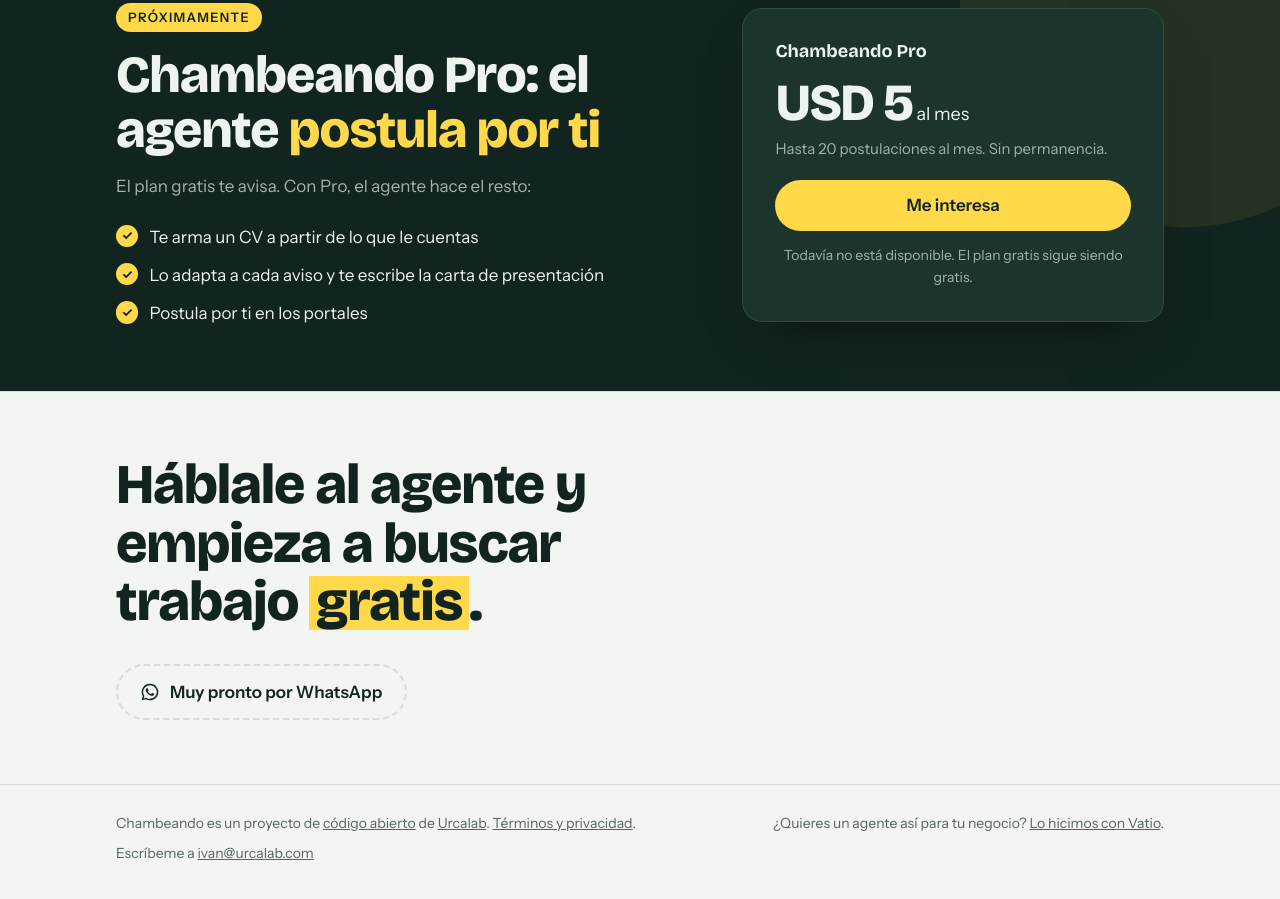
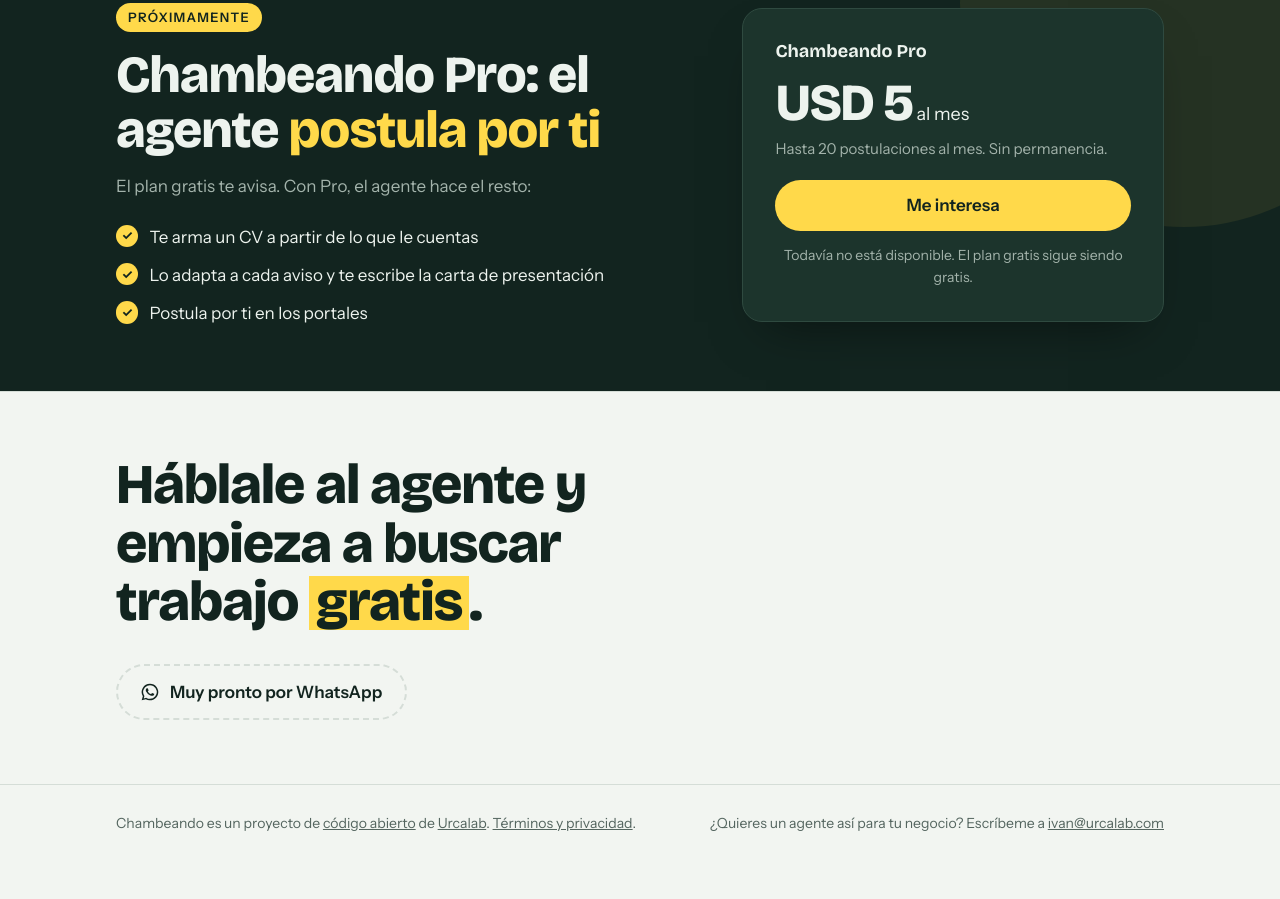
Before and after one commit to urcalab/chambeando, a website: page site/index.html in a window 1280 px wide. Shown: the part 2966-3865 px from the top of the page. After the commit the page ends 3841 px from the top, so only its background shows below. Drawn offline with nearby package versions, Linux system fonts and the light colour scheme.

Commit message:
Pie: el correo reemplaza el link a Vatio
Co-Authored-By: Claude Opus 5.5 <noreply@anthropic.com>
Claude-Session: https://claude.ai/code/session_01NugZ1vZ9UKeSrQM6Qm3X6o

```diff
--- a/site/index.html
+++ b/site/index.html
@@ -390,8 +390,7 @@ footer { border-top: 1px solid var(--line); padding-block: 1.75rem 2.5rem; color
 <footer>
   <div class="wrap foot">
     <p>Chambeando es un proyecto de <a href="https://github.com/urcalab/chambeando" target="_blank" rel="noopener" data-umami-event="github">código abierto</a> de <a href="https://urcalab.com" target="_blank" rel="noopener">Urcalab</a>. <a href="/terminos">Términos y privacidad</a>.</p>
-    <p>¿Quieres un agente así para tu negocio? <a href="https://vatio.ai/?utm_source=chambeando&amp;utm_medium=footer" target="_blank" rel="noopener" data-umami-event="vatio">Lo hicimos con Vatio</a>.</p>
-    <p>Escríbeme a <a href="mailto:ivan@urcalab.com" data-umami-event="email">ivan@urcalab.com</a></p>
+    <p>¿Quieres un agente así para tu negocio? Escríbeme a <a href="mailto:ivan@urcalab.com" data-umami-event="email">ivan@urcalab.com</a></p>
   </div>
 </footer>
 
```
